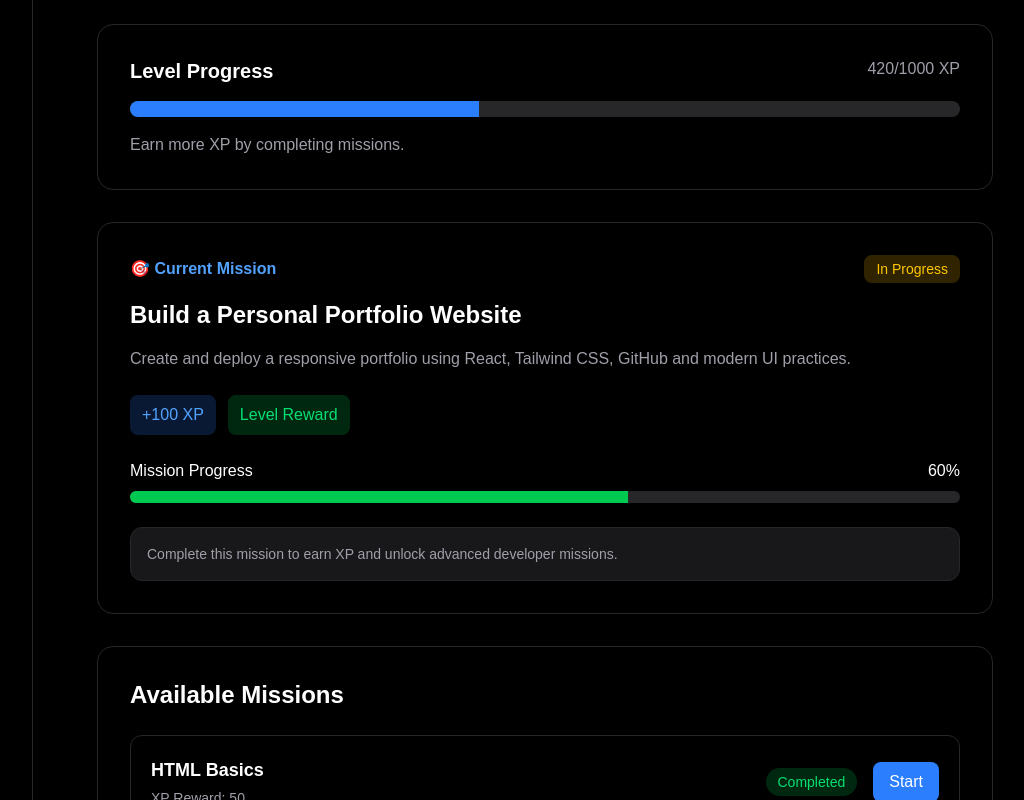
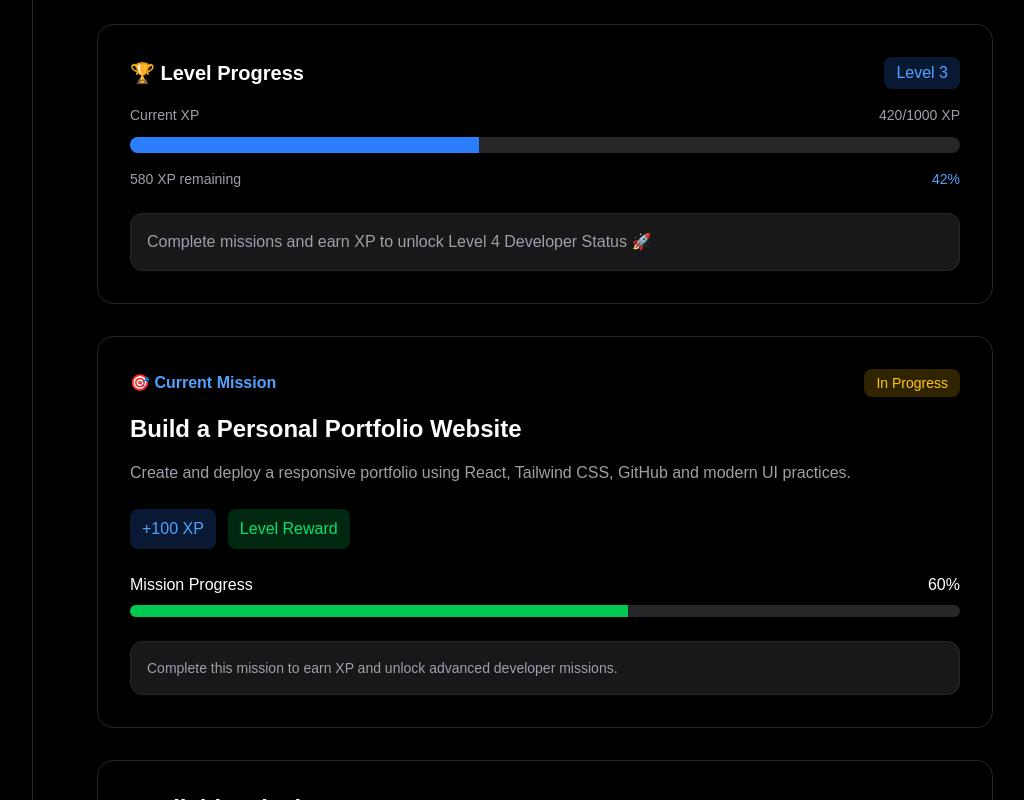
Before and after one commit to vikasthakur-2004/devquest, a Next.js app in the folder client/: page /dashboard in a window 1280 px wide. Shown: the part 480-1280 px from the top of the page, without its empty margins (223-1247 px from the left). Built offline with nearby package versions, Linux system fonts and the light colour scheme.

Commit message:
Improve level progress system UI

```diff
--- a/client/app/dashboard/missions/[id]/page.tsx
+++ b/client/app/dashboard/missions/[id]/page.tsx
@@ -1,10 +1,23 @@
 "use client";
 
 import { useState } from "react";
+import { useParams } from "next/navigation";
 import { missions } from "@/constants/missions";
 
 export default function MissionDetailsPage() {
-  const mission = missions[0]; // Temporary
+  const params = useParams();
+
+  const mission = missions.find((m) => m.id === Number(params.id));
+
+  if (!mission) {
+  return (
+    <main className="min-h-screen bg-black text-white p-10">
+      <h1 className="text-4xl font-bold">
+        Mission Not Found ❌
+      </h1>
+    </main>
+  );
+}
 
   const [completedTasks, setCompletedTasks] = useState<number[]>([]);
 
@@ -84,6 +97,28 @@ export default function MissionDetailsPage() {
           >
             {isCompleted ? "Mission Completed 🎉" : "Complete All Tasks First"}
           </button>
+
+          {isCompleted && (
+            <div className="mt-8 border border-green-500/30 bg-green-500/10 rounded-2xl p-6">
+              <h2 className="text-2xl font-bold text-green-400">
+                🎉 Mission Completed!
+              </h2>
+
+              <p className="text-zinc-300 mt-3">
+                Congratulations! You have successfully completed this mission.
+              </p>
+
+              <div className="flex gap-4 mt-4">
+                <span className="bg-blue-500/20 text-blue-400 px-3 py-2 rounded-lg">
+                  +{mission.xp} XP Earned
+                </span>
+
+                <span className="bg-purple-500/20 text-purple-400 px-3 py-2 rounded-lg">
+                  Next Mission Unlocked
+                </span>
+              </div>
+            </div>
+          )}
         </div>
       </div>
     </main>
--- a/client/components/Navbar.tsx
+++ b/client/components/Navbar.tsx
@@ -1,3 +1,4 @@
+import Link from "next/link";
 import { navLinks } from "@/constants/navigation";
 export default function Navbar() {
   return (
@@ -19,9 +20,11 @@ export default function Navbar() {
           ))}
         </div>
 
-        <button className="bg-white text-black px-5 py-2 rounded-xl font-semibold hover:scale-105 transition duration-300">
-          Get Started
-        </button>
+        <Link href="/dashboard">
+          <button className="bg-white text-black px-5 py-2 rounded-xl font-semibold hover:scale-105 transition duration-300">
+            Get Started
+          </button>
+        </Link>
       </div>
     </nav>
   );
--- a/client/components/dashboard/LevelProgress.tsx
+++ b/client/components/dashboard/LevelProgress.tsx
@@ -6,12 +6,19 @@ export default function LevelProgress() {
 
   return (
     <div className="border border-zinc-800 rounded-2xl p-8 mt-8">
-      <div className="flex justify-between mb-4">
+      <div className="flex justify-between items-center mb-4">
         <h2 className="text-xl font-bold">
-          Level Progress
+          🏆 Level Progress
         </h2>
 
-        <span className="text-zinc-400">
+        <span className="bg-blue-500/20 text-blue-400 px-3 py-1 rounded-lg">
+          Level 3
+        </span>
+      </div>
+
+      <div className="flex justify-between text-sm text-zinc-400 mb-3">
+        <span>Current XP</span>
+        <span>
           {currentXP}/{nextLevelXP} XP
         </span>
       </div>
@@ -23,9 +30,22 @@ export default function LevelProgress() {
         />
       </div>
 
-      <p className="text-zinc-400 mt-4">
-        Earn more XP by completing missions.
-      </p>
+      <div className="mt-4 flex justify-between text-sm">
+        <span className="text-zinc-400">
+          {nextLevelXP - currentXP} XP remaining
+        </span>
+
+        <span className="text-blue-400">
+          {Math.round(percentage)}%
+        </span>
+      </div>
+
+      <div className="mt-6 p-4 rounded-xl bg-zinc-900 border border-zinc-800">
+        <p className="text-zinc-400">
+          Complete missions and earn XP to unlock
+          Level 4 Developer Status 🚀
+        </p>
+      </div>
     </div>
   );
 }
--- a/client/components/dashboard/Missions.tsx
+++ b/client/components/dashboard/Missions.tsx
@@ -1,11 +1,10 @@
+import Link from "next/link";
 import { missions } from "@/constants/missions";
 
 export default function Missions() {
   return (
     <div className="border border-zinc-800 rounded-2xl p-8 mt-8">
-      <h2 className="text-2xl font-bold">
-        Available Missions
-      </h2>
+      <h2 className="text-2xl font-bold">Available Missions</h2>
 
       <div className="mt-6 space-y-4">
         {missions.map((mission) => (
@@ -14,9 +13,7 @@ export default function Missions() {
             className="border border-zinc-800 rounded-xl p-5 flex items-center justify-between"
           >
             <div>
-              <h3 className="font-semibold text-lg">
-                {mission.title}
-              </h3>
+              <h3 className="font-semibold text-lg">{mission.title}</h3>
 
               <p className="text-zinc-400 text-sm mt-1">
                 XP Reward: {mission.xp}
@@ -29,16 +26,18 @@ export default function Missions() {
                   mission.status === "Completed"
                     ? "bg-green-500/20 text-green-400"
                     : mission.status === "In Progress"
-                    ? "bg-yellow-500/20 text-yellow-400"
-                    : "bg-zinc-800 text-zinc-400"
+                      ? "bg-yellow-500/20 text-yellow-400"
+                      : "bg-zinc-800 text-zinc-400"
                 }`}
               >
                 {mission.status}
               </span>
 
-              <button className="bg-blue-500 hover:bg-blue-600 transition px-4 py-2 rounded-lg font-medium">
-                Start
-              </button>
+              <Link href={`/dashboard/missions/${mission.id}`}>
+                <button className="bg-blue-500 hover:bg-blue-600 transition px-4 py-2 rounded-lg font-medium">
+                  Start
+                </button>
+              </Link>
             </div>
           </div>
         ))}
```
